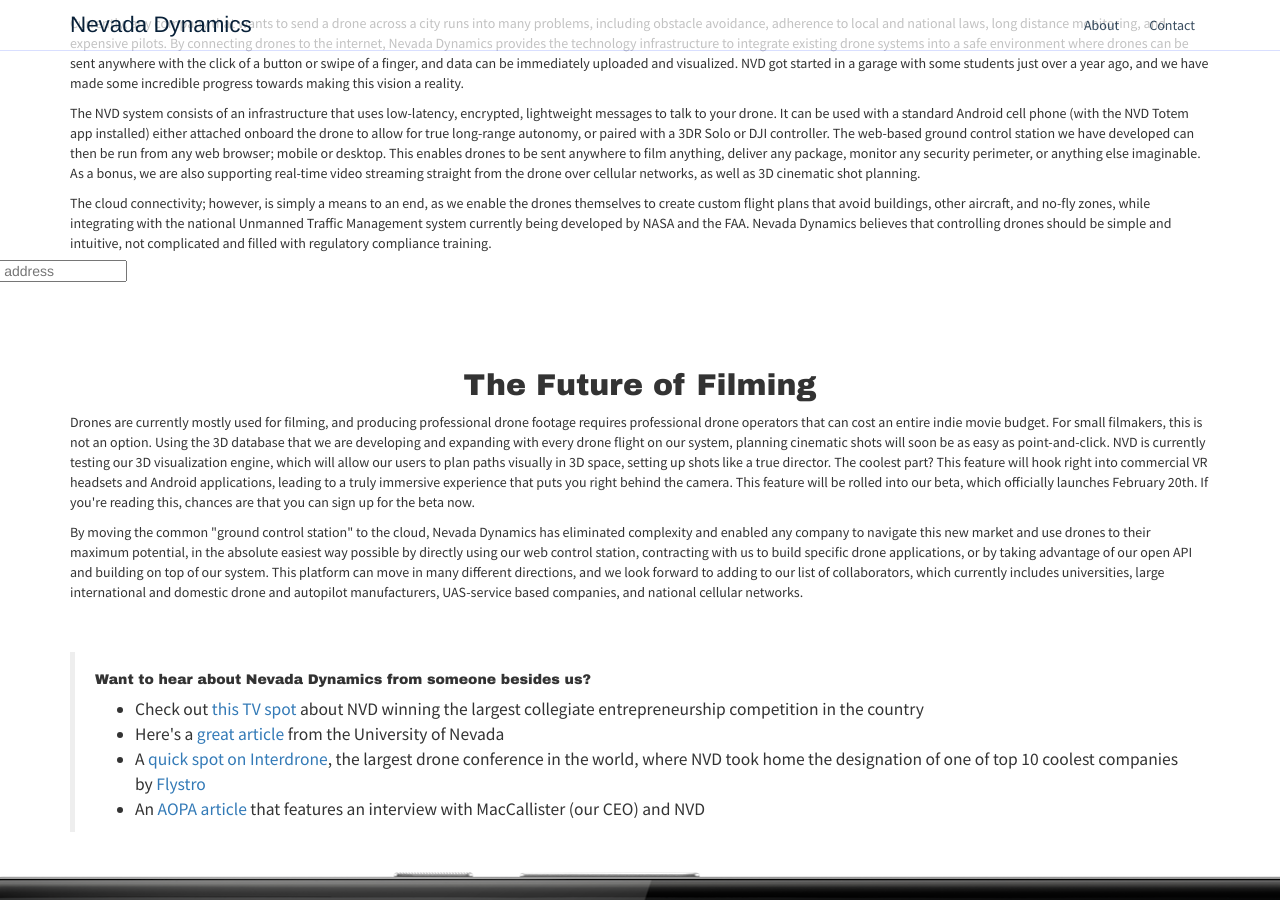
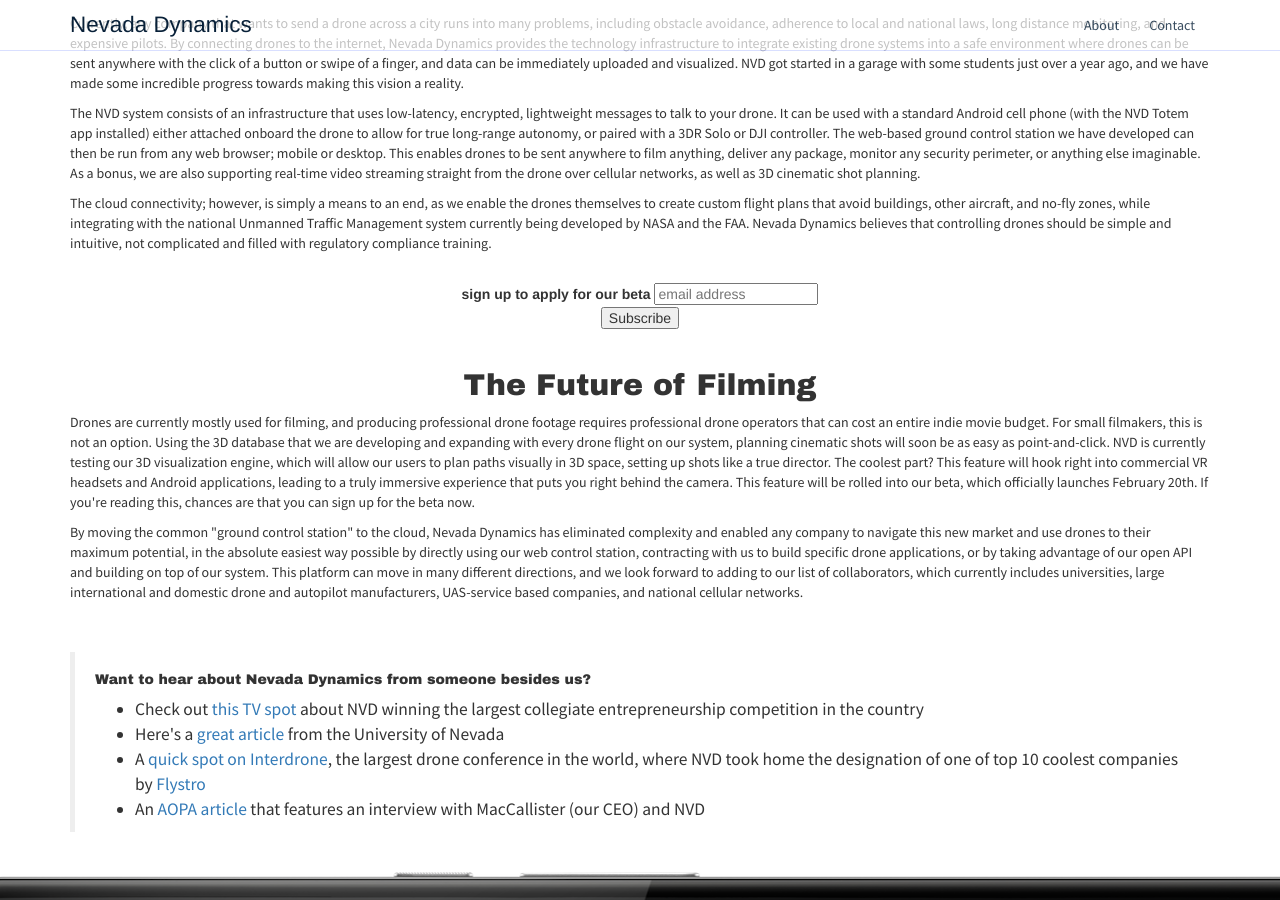
Before and after one commit to NevadaDynamics/NevadaDynamics.github.io, a Jekyll site: the page built from about.html, in a window 1280 px wide and 900 px high, scrolled down 970 px. Built offline with Jekyll 4.4.1, drawn with Linux system fonts in a browser that asks for light colours; nearby versions of some CDN libraries; Markdown is read by kramdown in place of the engine named in the settings; comment, search, counter and statistics services are not loaded.

Commit message:
center 2

```diff
--- a/about.html
+++ b/about.html
@@ -27,12 +27,12 @@
     <!-- Begin MailChimp Signup Form -->
 <link href="//cdn-images.mailchimp.com/embedcode/slim-081711.css" rel="stylesheet" type="text/css">
 <style type="text/css">
-  #mc_embed_signup{background:#fff; clear:center; font:14px Helvetica,Arial,sans-serif; }
+  #mc_embed_signup{background:#fff; clear:center; font:14px Helvetica,Arial,sans-serif;margin-left: auto;margin-right: auto; }
   /* Add your own MailChimp form style overrides in your site stylesheet or in this style block.
      We recommend moving this block and the preceding CSS link to the HEAD of your HTML file. */
 
 </style>
-<div id="mc_embed_signup" style="width: 600px;top: 50%;left: 50%;transform: translate(-50%, -50%);">
+<div id="mc_embed_signup" align="center">
 <form action="//github.us11.list-manage.com/subscribe/post?u=05938179ca379592e5c365c22&amp;id=e39190bfcb" method="post" id="mc-embedded-subscribe-form" name="mc-embedded-subscribe-form" class="validate" target="_blank" novalidate>
     <div id="mc_embed_signup_scroll">
   <label for="mce-EMAIL">sign up to apply for our beta</label>
```
